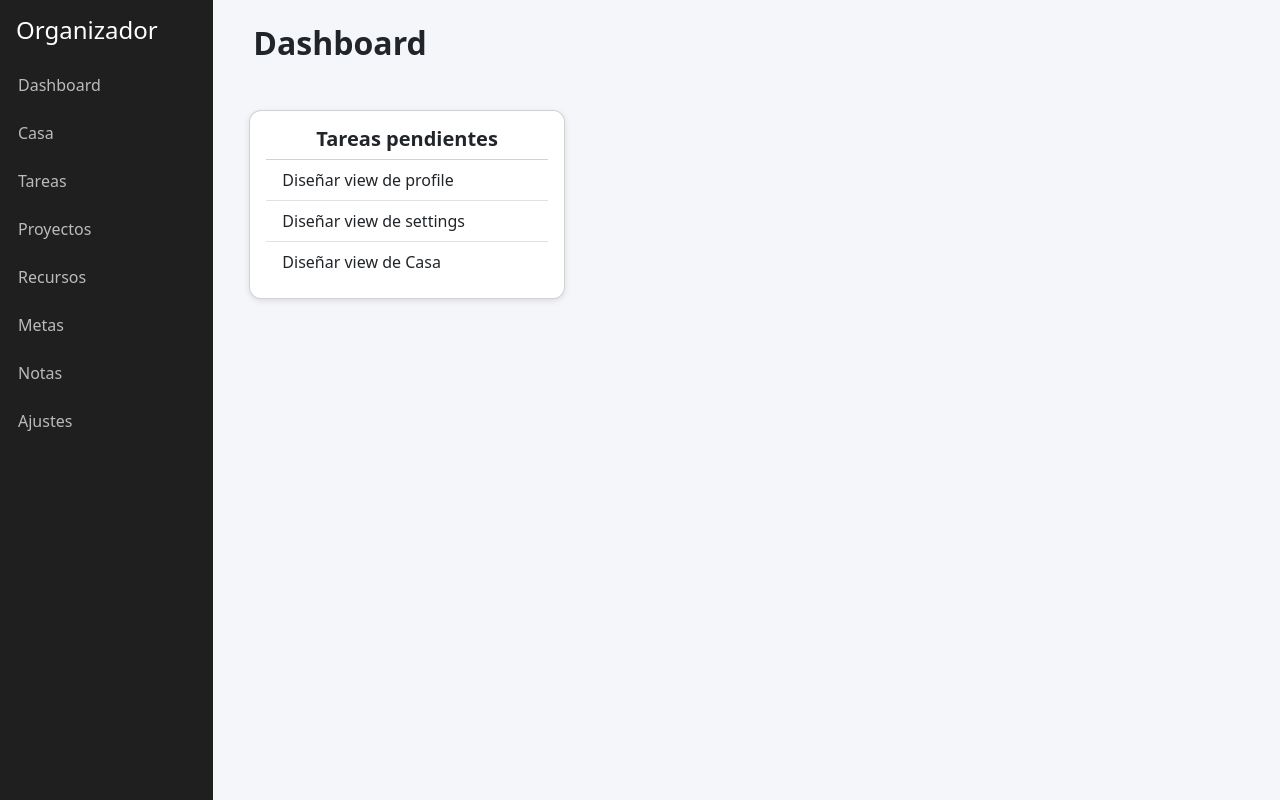
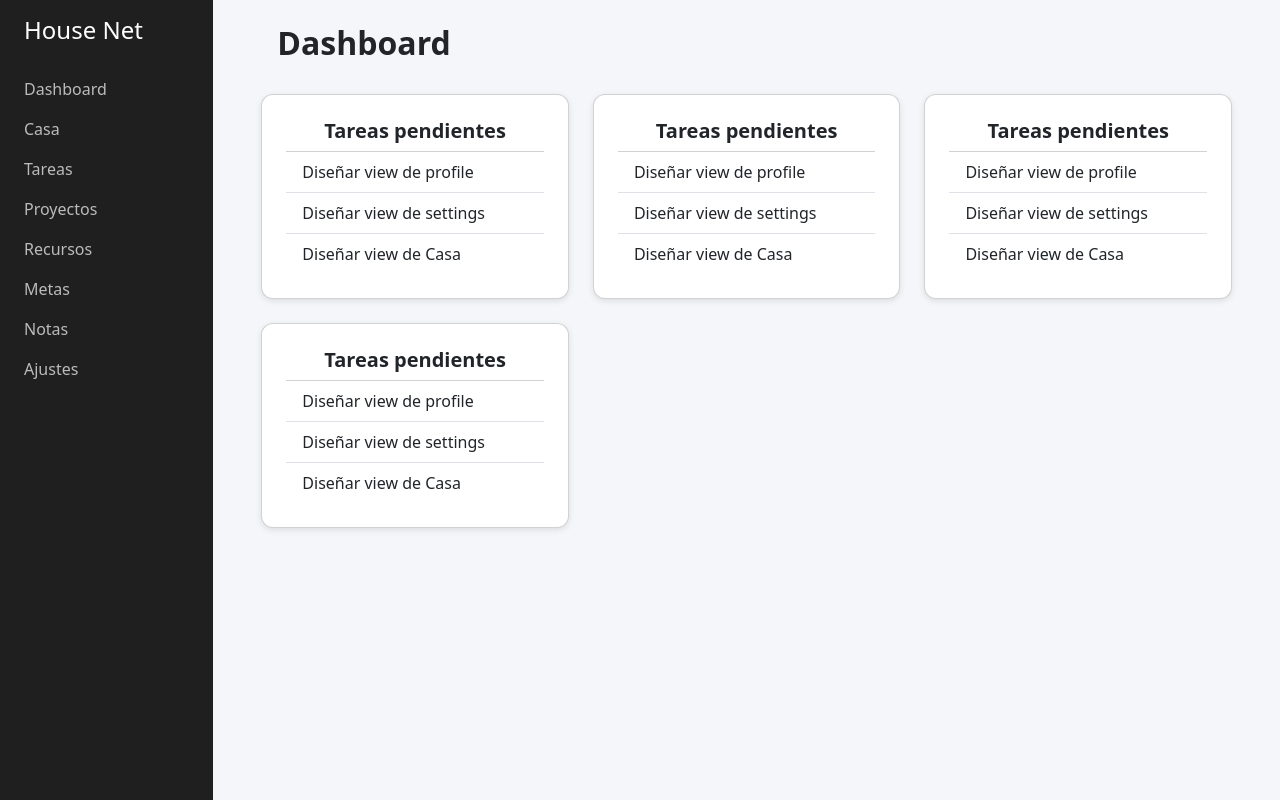
Before and after one commit to cmssandoval/house-net-frontend, a React (Vite) app: page / in a window 1280 px wide. Built offline with nearby package versions, Linux system fonts and the light colour scheme.

Commit message:
fix: make responsive sidebar/navbar, normalize views styles

```diff
--- a/src/App.css
+++ b/src/App.css
@@ -3,7 +3,6 @@ body {
 }
 
 .nav-list {
-    min-height: 100dvh;
     background: #1f1f1f;
     color: #fff;
 }
@@ -24,3 +23,11 @@ body {
     border-radius: 12px;
     box-shadow: 0 2px 6px rgba(0, 0, 0, 0.1);
 }
+
+@media (min-width: 992px) {
+    .nav-list {
+        min-height: 100dvh;
+        position: sticky;
+        top: 0;
+    }
+}
--- a/src/components/DashboardCard.tsx
+++ b/src/components/DashboardCard.tsx
@@ -8,8 +8,8 @@ const DashboardCard = ({
   content = ['Tarea 1', 'Tarea 2']
 }) => {
   return (
-    <Col className="mt-4 col-xl-4 col-md-6">
-      <Card className="card-custom p-3">
+    <Col className="p-1 col-xl-4 col-md-6">
+      <Card className="card-custom p-4 m-2">
         <Card.Title className="fw-bold text-center">{title}</Card.Title>
         <ListGroup className="list-group-flush">
           {content.map( (item, index ) => (
--- a/src/components/InventoryTable.tsx
+++ b/src/components/InventoryTable.tsx
@@ -6,7 +6,7 @@ import Row from 'react-bootstrap/Row';
 const InventoryTable = ({ itemsMostrados }: InventoryTableProps) => {
   return (
     <Row>
-      <Card className='card-custom'>
+      <Card className='p-2 card-custom'>
         <Table className='text-center'>
           <thead>
             <tr>
--- a/src/components/Sidebar.tsx
+++ b/src/components/Sidebar.tsx
@@ -1,21 +1,35 @@
 import { Link } from "react-router-dom";
 import Col from 'react-bootstrap/Col';
+import Navbar from 'react-bootstrap/Navbar';
+import Nav from 'react-bootstrap/Nav';
+import Container from 'react-bootstrap/Container';
 
 const Sidebar = () => {
   return (
-    <Col className="nav-list p-0 col-sm-4 col-md-3 col-xl-2">
-      <div className="position-sticky start-0 top-0">
-        <h4 className="p-3 mb-0">Organizador</h4>
+    <Col xs={12} lg={3} xl={2} className="p-3 min-vh-lg-100 nav-list ">
+      <Navbar expand="lg" data-bs-theme="dark" className="align-items-start p-0 w-100">
+        <Container fluid className="flex-lg-column p-0 position-sticky top-0">
 
-        <Link to="/"          > Dashboard </Link>
-        <Link to="/casa"      > Casa </Link>
-        <Link to="/tareas"    > Tareas </Link>
-        <Link to="/proyectos" > Proyectos </Link>
-        <Link to="/recursos"  > Recursos </Link>
-        <Link to="/metas"     > Metas </Link>
-        <Link to="/notas"     > Notas </Link>
-        <Link to="/ajustes"   > Ajustes </Link>
-      </div>
+          <div className="d-flex justify-content-between w-100 align-items-center ms-3 mb-lg-4">
+            <h4 className="mb-0">House Net</h4>
+            <Navbar.Toggle datatype="" aria-controls="sidebarMenu" />
+          </div>
+
+          <Navbar.Collapse id="sidebarMenu" className="w-100">
+            <Nav className="flex-column w-100">
+
+              <Nav.Link className="py-2" as={Link} to="/"          > Dashboard </Nav.Link>
+              <Nav.Link className="py-2" as={Link} to="/casa"      > Casa </Nav.Link>
+              <Nav.Link className="py-2" as={Link} to="/tareas"    > Tareas </Nav.Link>
+              <Nav.Link className="py-2" as={Link} to="/proyectos" > Proyectos </Nav.Link>
+              <Nav.Link className="py-2" as={Link} to="/recursos"  > Recursos </Nav.Link>
+              <Nav.Link className="py-2" as={Link} to="/metas"     > Metas </Nav.Link>
+              <Nav.Link className="py-2" as={Link} to="/notas"     > Notas </Nav.Link>
+              <Nav.Link className="py-2" as={Link} to="/ajustes"   > Ajustes </Nav.Link>
+            </Nav>
+          </Navbar.Collapse>
+        </Container>
+      </Navbar>
     </Col >
   );
 };
--- a/src/views/Home.tsx
+++ b/src/views/Home.tsx
@@ -16,10 +16,16 @@ const Home = () => {
       <Container fluid>
         <Row>
           <Sidebar />
-          <Col className="p-4 col-sm-8 col-md-9 col-xl-10">
-            <h2 className="fw-bold ps-3 mb-4">Dashboard</h2>
-            <Container>
+          <Col className="p-4 col-12 col-lg-9 col-xl-10">
+            <div className="px-3 pb-1">
+              <h2 className="mb-3 px-4 fw-bold">Dashboard</h2>
+
+            </div>
+            <Container className="px-4">
               <Row>
+                <DashboardCard title="Tareas pendientes" content={tasks} />
+                <DashboardCard title="Tareas pendientes" content={tasks} />
+                <DashboardCard title="Tareas pendientes" content={tasks} />
                 <DashboardCard title="Tareas pendientes" content={tasks} />
               </Row>
             </Container>
--- a/src/views/NotFound.tsx
+++ b/src/views/NotFound.tsx
@@ -7,9 +7,10 @@ const NotFound = () => {
     <Container fluid>
       <Row>
         <Sidebar />
-        <Col className='p-4 col-sm-8 col-md-9 col-xl-10'>
-          <h2 className="fw-bold ps-3 mb-4">Not Found</h2>
-          <Card className='card-custom text-center gap-3 p-4 m-3'>
+        <Col className="p-4 px-lg-5 col-12 col-lg-9 col-xl-10">
+          <h2 className="mb-4 pb-2 px-3 fw-bold">Not Found</h2>
+
+          <Card className='card-custom text-center gap-3 p-4'>
             <Card.Title className='fw-bold'>Error 404</Card.Title>
 
             <Card.Text className='fw-bold'>No se ha encontrado la página que buscabas</Card.Text>
```
